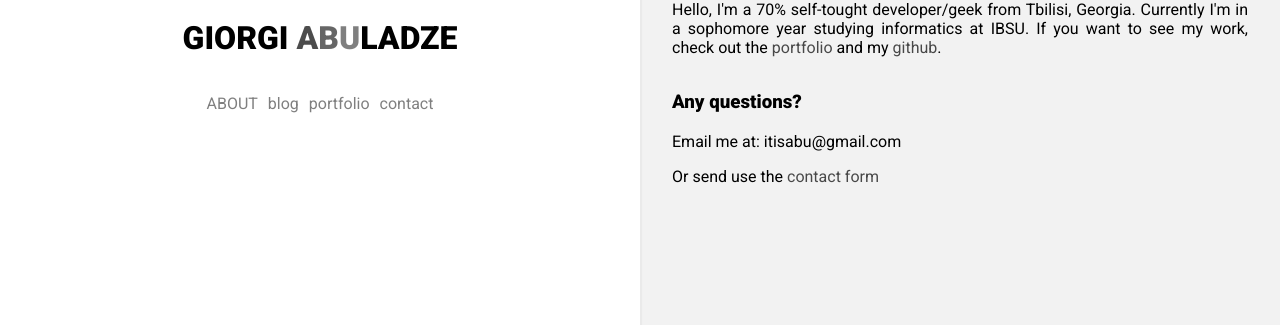
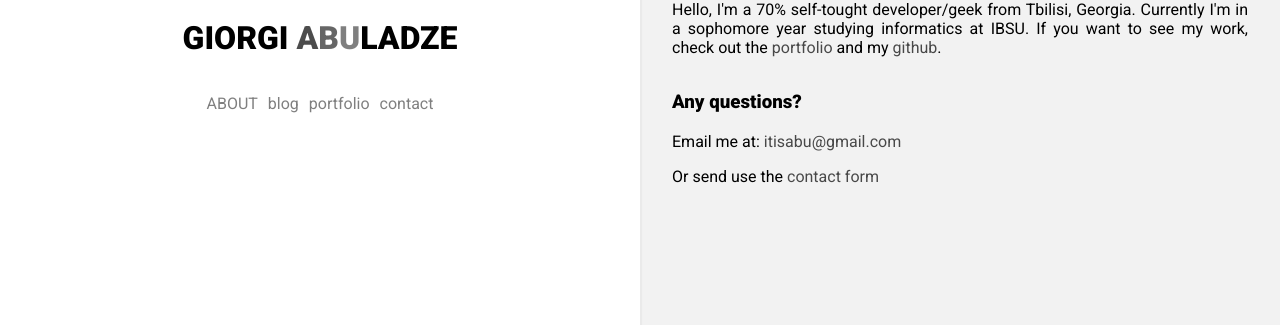
Before and after one commit to gabuladze/gabuladze.github.io, a Jekyll site: the page built from about.html, in a window 1280 px wide. Shown: the part 387-712 px from the top of the page. Built offline with Jekyll 4.4.1, drawn with Linux system fonts in a browser that asks for light colours; part of the change alters nothing that is shown.

```diff
--- a/about.html
+++ b/about.html
@@ -12,15 +12,15 @@ permalink: /about
     <div class="row">
       <p class="about-text">Hello, I'm a 70% self-tought developer/geek from Tbilisi, Georgia. Currently I'm in a sophomore year studying informatics
         at IBSU. If you want to see my work, check out the
-        <a href="{{ site.baseUrl }}{{ link portfolio.html }}">portfolio</a> and my
+        <a href="{{ site.baseUrl }}{% link portfolio.html %}">portfolio</a> and my
         <a href="https://github.com/gabuladze">github</a>.</p>
     </div>
 
     <div class="row">
       <h3>Any questions?</h3>
-      <p>Email me at: itisabu@gmail.com</p>
+      <p>Email me at: <a href="mailto:itisabu@gmail.com">itisabu@gmail.com</a></p>
       <p>Or send use the
-        <a href="{{ site.baseUrl }}{{ link contact.html }}">contact form</a>
+        <a href="{{ site.baseUrl }}{% link contact.html %}">contact form</a>
       </p>
     </div>
   </div>
```
